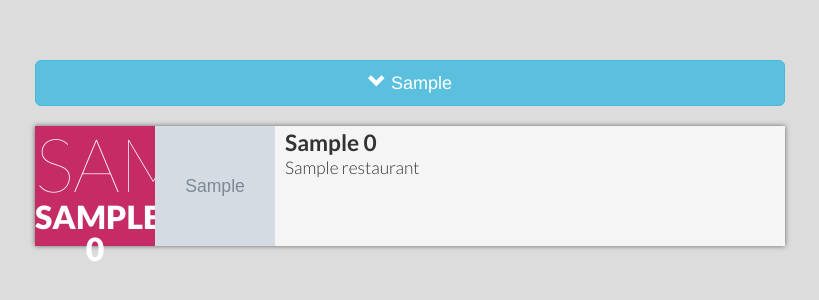
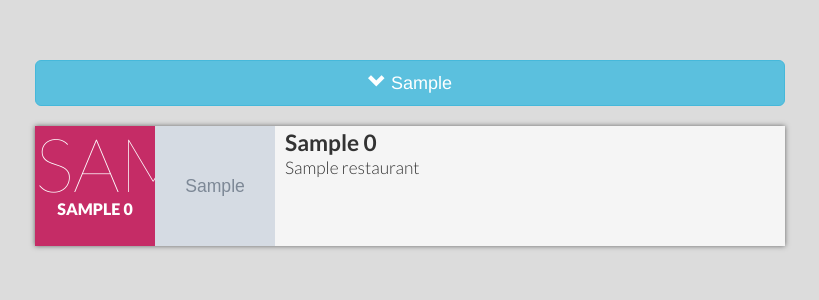
Before and after one commit to jrealpe/HuecApp-Backend, a Django app: template web/templates/web/list.html in a window 1280 px wide. Shown: the top 300 px of the page, without its empty margins (230-1049 px from the left). Run offline with Django 3.2, Linux system fonts and the light colour scheme; the template is opened without the code that fills it: most values are stand-ins (such as "Sample title", 1, 10 or a date in 2020); grey boxes marked "Sample" are stand-in pictures; some libraries are stand-ins or nearby versions.

Commit message:
Change in template list

```diff
--- a/web/templates/web/list.html
+++ b/web/templates/web/list.html
@@ -51,7 +51,8 @@
 	}
 	.event-list > li time > .month {
 		display: block;
-		font-size: 24pt;
+		font-size: 12pt;
+    word-wrap: break-word;
 		font-weight: 900;
 		line-height: 1;
 	}
```
